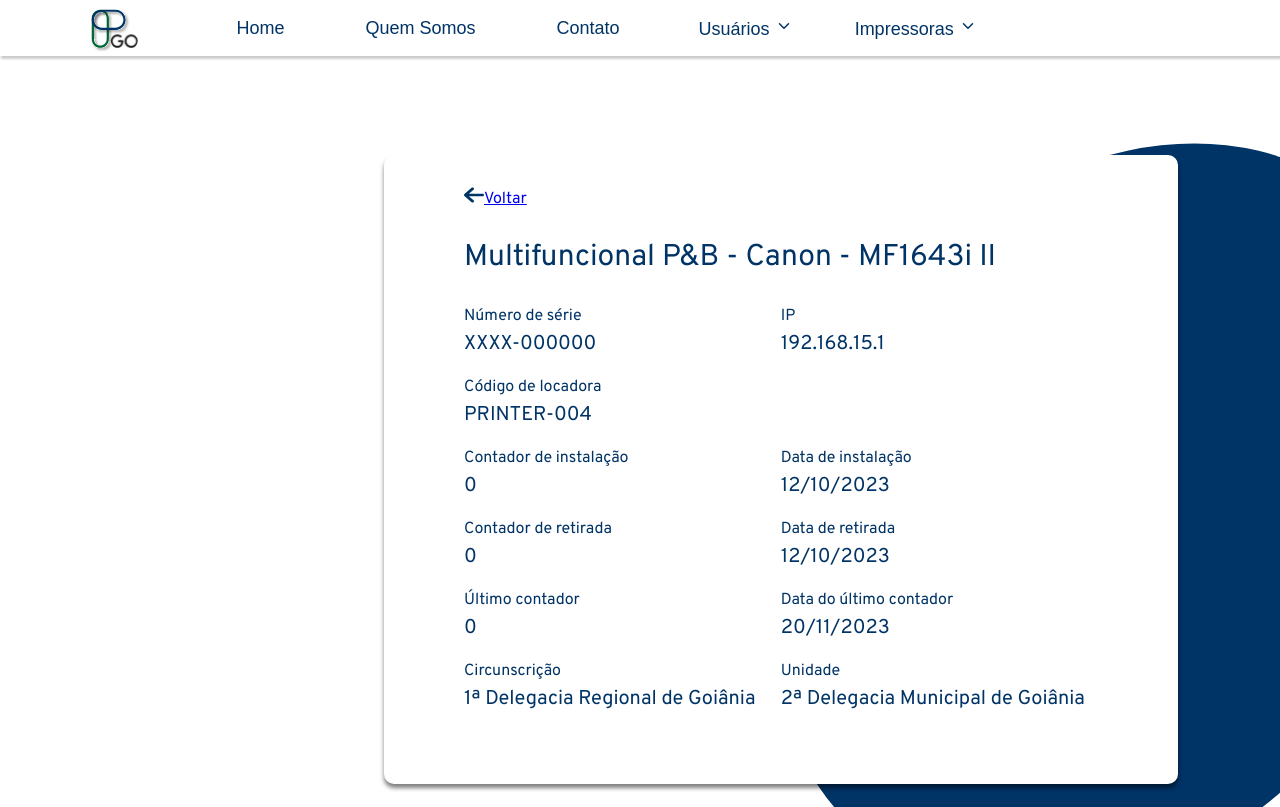
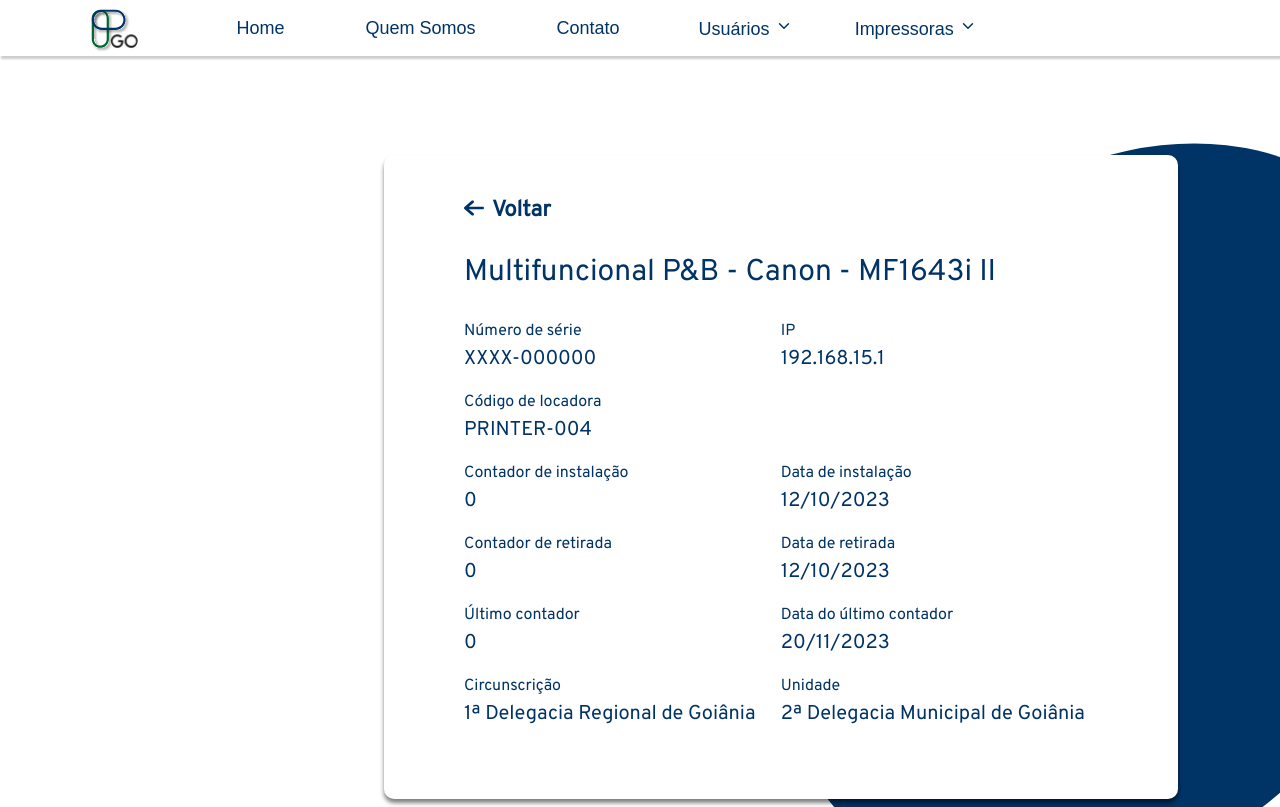
Before and after one commit to fga-eps-mds/2023.2-PrintGo-FrontEnd, a React (Create React App) app: page /visualizarimpressora in a window 1280 px wide. Built offline with nearby package versions, Linux system fonts and the light colour scheme; no server answers.

Commit message:
:bug: (#103) Arrumando estilização do anchor de voltar

```diff
--- a/src/style/pages/viewPrinter.css
+++ b/src/style/pages/viewPrinter.css
@@ -35,18 +35,28 @@
 
 /* Header */
 
-#viewprinter-card #card-header {
+#viewprinter-card-header {
     width: 100%;
     margin-top: 10px;
     display: block;
 }
 
+/*
 #viewprinter-card #card-header a {
     font-weight: bold;
     font-size: 22px;
     color: #003366;
     margin-left: 8px;
     text-decoration: none;
+}
+*/
+
+#viewprinter-card-header a {
+  font-weight: bold;
+  font-size: 22px;
+  color: #003366;
+  margin-left: 8px;
+  text-decoration: none;
 }
 
 /* Infos */
```
